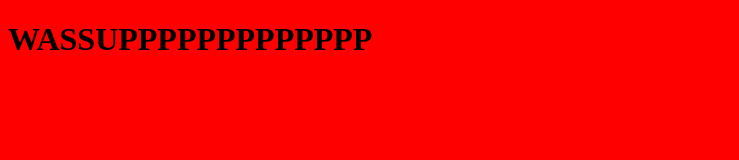
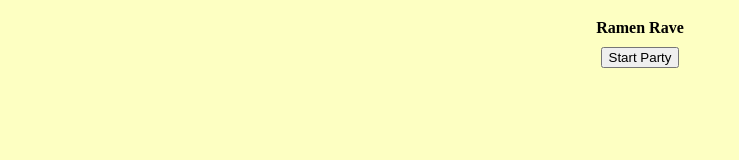
Before and after one commit to IcedTea2K/ramen-rave, a browser extension: page firefox-extension/pop-up/pop-up.html in a window 1280 px wide. Shown: the whole page, without its empty margins (0-739 px from the left). Drawn offline with Linux system fonts and the light colour scheme.

Commit message:
add simple button for starting the part

```diff
--- a/firefox-extension/pop-up/pop-up.css
+++ b/firefox-extension/pop-up/pop-up.css
@@ -1,3 +1,10 @@
 body {
-   background-color: red;
+   background-color: #FDFFC2;
+   display: flex;
+   flex-direction: column;
+   align-items: center;
 }
+
+h1 {
+   font-size: 1em;
+}
--- a/firefox-extension/pop-up/pop-up.html
+++ b/firefox-extension/pop-up/pop-up.html
@@ -3,10 +3,11 @@
    <head>
       <meta charset="utf-8" />
       <link rel="stylesheet" href="pop-up.css" />
-      <script src="pop-up.js" > </script>
+      <script type="module" src="pop-up.js" > </script>
    </head>
 
    <body>
-      <h1> WASSUPPPPPPPPPPPPP </h1>
+      <h1> Ramen Rave </h1>
+      <button id="start-party-btn"> Start Party </button>
    </body>
 </html>
```
